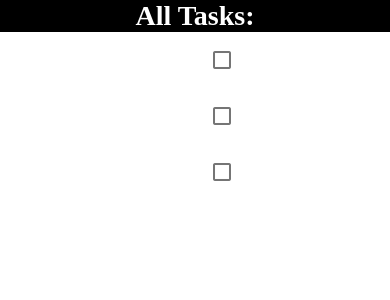
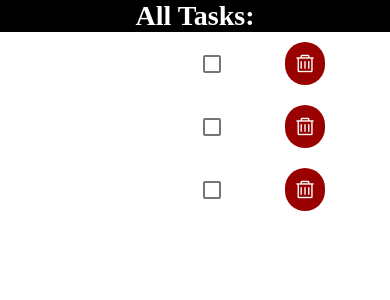
Before and after one commit to shahzaibansari123/Shezi-ReactNativeApp-ToDoList-DailyGoals, a React Native app in the folder todoapp/: screen /home in a window 390 px wide. Shown: the top 300 px of the page. Built offline with nearby package versions, Linux system fonts and the light colour scheme.

Commit message:
work complete

```diff
--- a/todoapp/components/Task.jsx
+++ b/todoapp/components/Task.jsx
@@ -42,6 +42,9 @@ const styles = StyleSheet.create({
   },
 
   dltIcon:{
+    backgroundColor: "#900",
+    borderRadius: 50,
+    padding: 10,
 
 
   }
```
